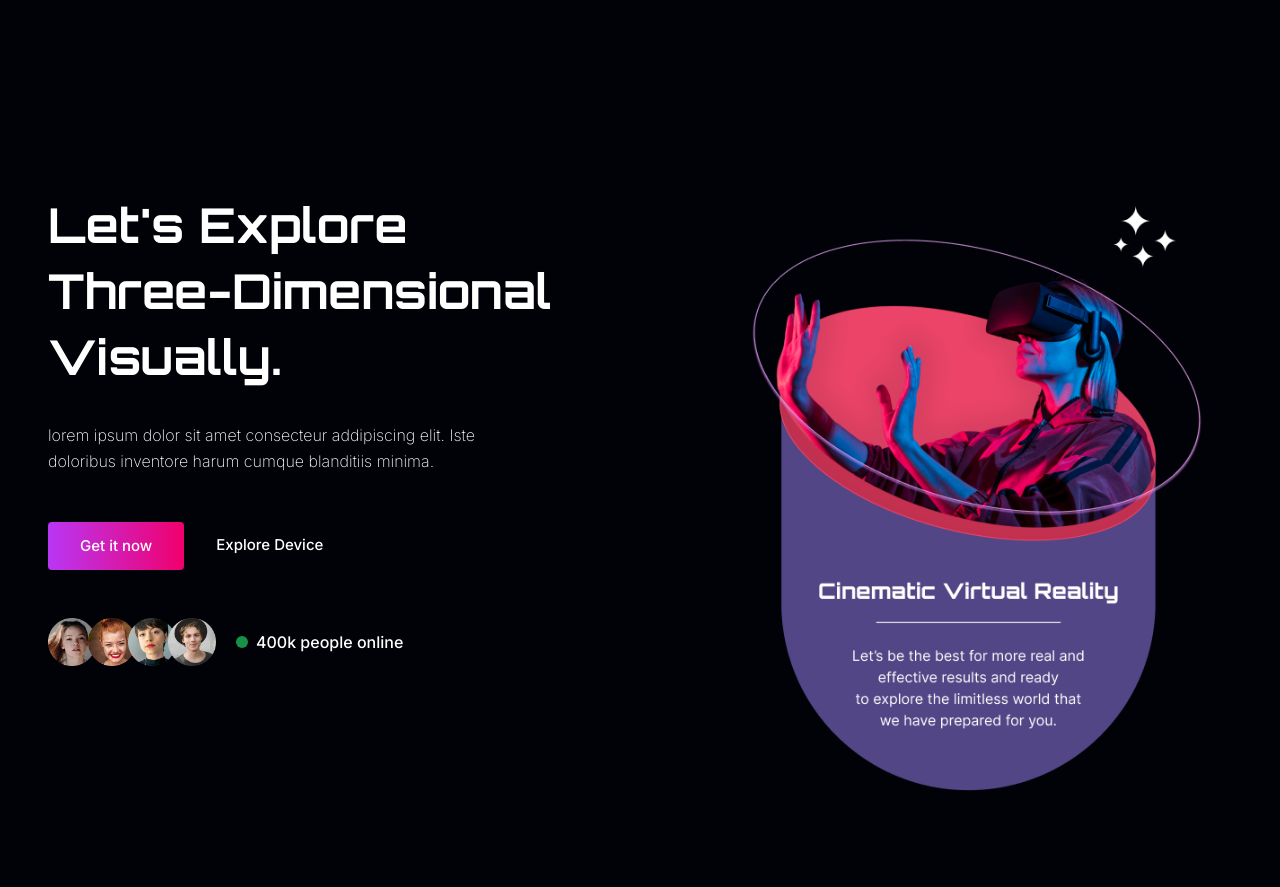
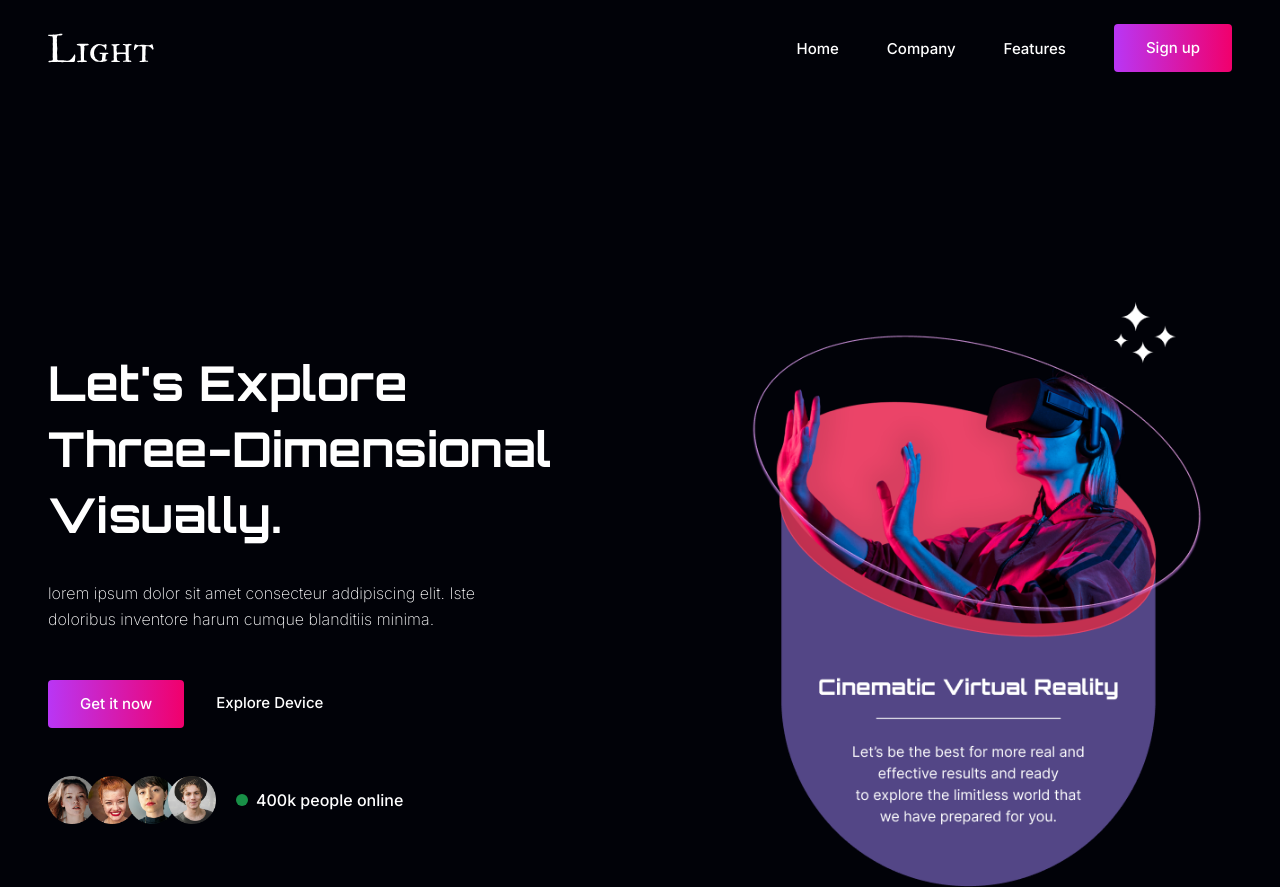
Before and after one commit to nassirou-N/vr-landing-page-starter-main, a React (Create React App) app: page / in a window 1280 px wide. Before the commit the page ends 800 px from the top, so only its background shows below. Built offline with nearby package versions, Linux system fonts and the light colour scheme; the HTML template or start-up script is replaced by a standard one.

Commit message:
thebar section

```diff
--- a/src/App.js
+++ b/src/App.js
@@ -1,11 +1,22 @@
-import React from 'react';
+import React, { useState } from 'react';
 
 // imports components
 import Banner from './components/Banner';
+import Header from './components/Header';
+import NavMobile from './components/NavMobile';
 
 const App = () => {
+  const [navMob, setNavMob] = useState(false);
+  const handelMobile = () => {
+    setNavMob(!navMob);
+  }
   return <>
-  <Banner />
+    <Header handelMobile = {handelMobile} navMob={navMob} />
+    <Banner />
+    {/**mobile nav */}
+    <div className={`${navMob ? 'right-0':'-right-full'} fixed top-[75px] lg:top-[94px] w-[35%] bottom-0 transition-all`}>
+      <NavMobile />
+    </div>
   </>;
 };
 
--- a/src/components/Banner.js
+++ b/src/components/Banner.js
@@ -6,7 +6,7 @@ import Img from '../assets/img/banner-img.png'
 const Banner = () => {
   return <section className='min-h-[600px] pt-24 pb-12 text-center relative lg:pt-48 lg:pb-0 lg:text-left'>
     <div className="container mx-auto">
-      <div className='flex flex-col lg:flex-row'>
+      <div className='flex items-center flex-col lg:flex-row'>
         {/**text */}
         <div>
           <h1 className="text-3xl font-bold mb-8 lg:text-5xl lg:leading-snug">
--- a/src/components/Header.js
+++ b/src/components/Header.js
@@ -1,7 +1,33 @@
 import React from 'react';
+import {HiMenu} from 'react-icons/hi';
+import {IoClose} from 'react-icons/io5'
+import Nav from './Nav';
+import Logo from '../assets/img/logo.svg'
 
-const Header = () => {
-  return <div>Header</div>;
+
+const Header = ({handelMobile, navMob}) => {
+  return (
+    <header className='py-6 '>
+      <div className='container mx-auto'>
+        <div className='flex items-center justify-between'>
+          {/**logo */}
+          <a href='#'>
+            <img src={Logo} alt=''  className='h-[30px]' />
+          </a>
+          {/**nav bar desktop */}
+          <Nav />
+          {/**nav mobile btn */}
+          <div className='lg:hidden' onClick={handelMobile}>
+            {
+              navMob ? <IoClose className='lg:hidden text-3xl text-white cursor-pointer' /> :<HiMenu className='lg:hidden text-3xl text-white cursor-pointer' />
+            }
+          </div>
+
+
+        </div>
+      </div>
+    </header>
+  );
 };
 
 export default Header;
--- a/src/components/Nav.js
+++ b/src/components/Nav.js
@@ -1,7 +1,24 @@
 import React from 'react';
 
 const Nav = () => {
-  return <div>Nav</div>;
+  return (
+    <nav className='hidden lg:flex'>
+      <ul className='flex items-center space-x-12 font-secondary'>
+        <li className='nav-link'>
+          <a href='#'>Home</a>
+        </li>
+        <li className='nav-link'>
+          <a href='#'>Company</a>
+        </li>
+        <li className='nav-link'>
+          <a href='#'>Features</a>
+        </li>
+        <li className='btn'>
+          <a href='#'>Sign up</a>
+        </li>
+      </ul>
+    </nav>
+  );
 };
 
 export default Nav;
--- a/src/components/NavMobile.js
+++ b/src/components/NavMobile.js
@@ -1,7 +1,24 @@
 import React from 'react';
 
 const NavMobile = () => {
-  return <div>NavMobile</div>;
+  return (
+  <nav className='lg:hidden bg-[#251f3f] w-full h-full'>
+    <ul className='flex flex-col items-center justify-between space-y-8 pt-12 font-secondary'>
+      <li className='text-lg'>
+        <a href='#'>Home</a>
+      </li>
+      <li className='text-lg'>
+        <a href='#'>Company</a>
+      </li>
+      <li className='text-lg'>
+        <a href='#'>Features</a>
+      </li>
+      <li className='btn'>
+        <a href='#'>Sign up</a>
+      </li>
+    </ul>
+  </nav>
+  );
 };
 
 export default NavMobile;
```
